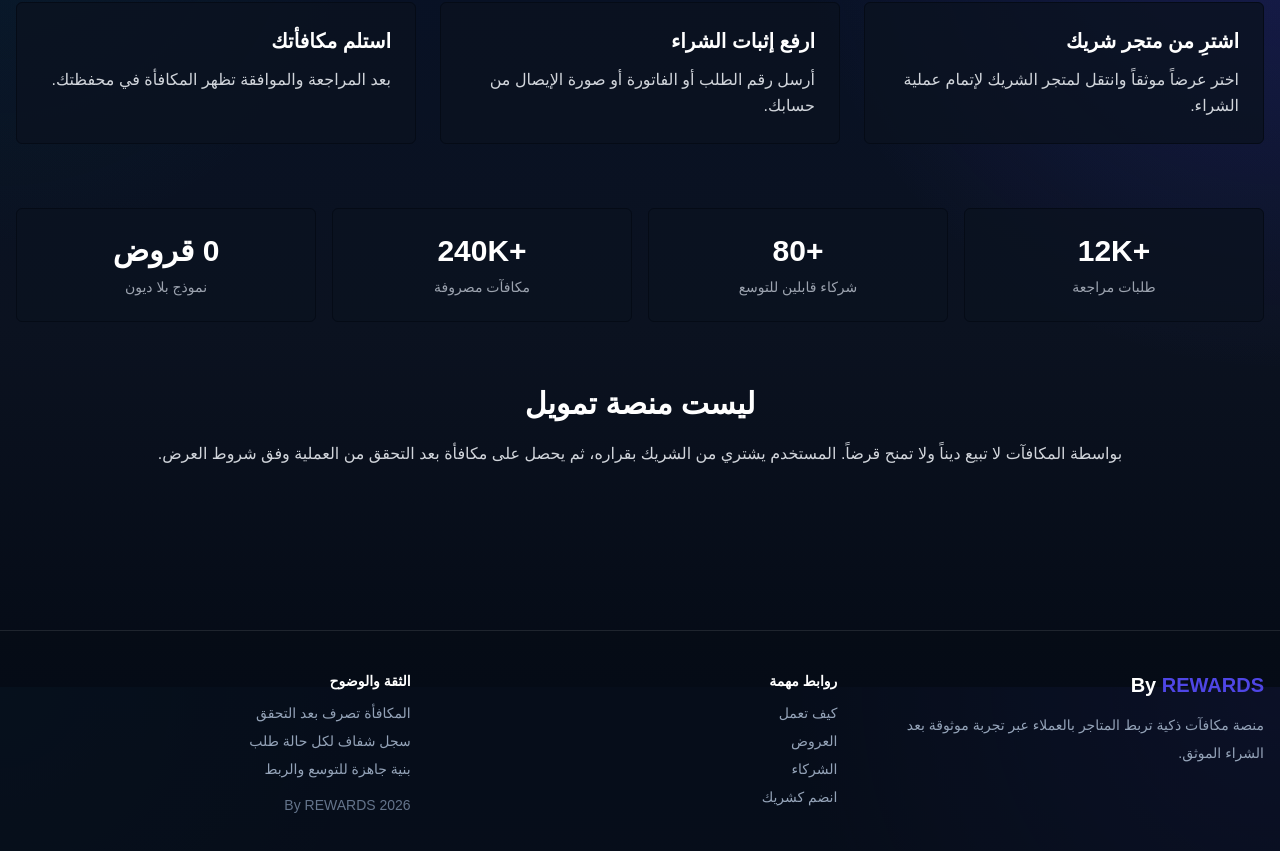
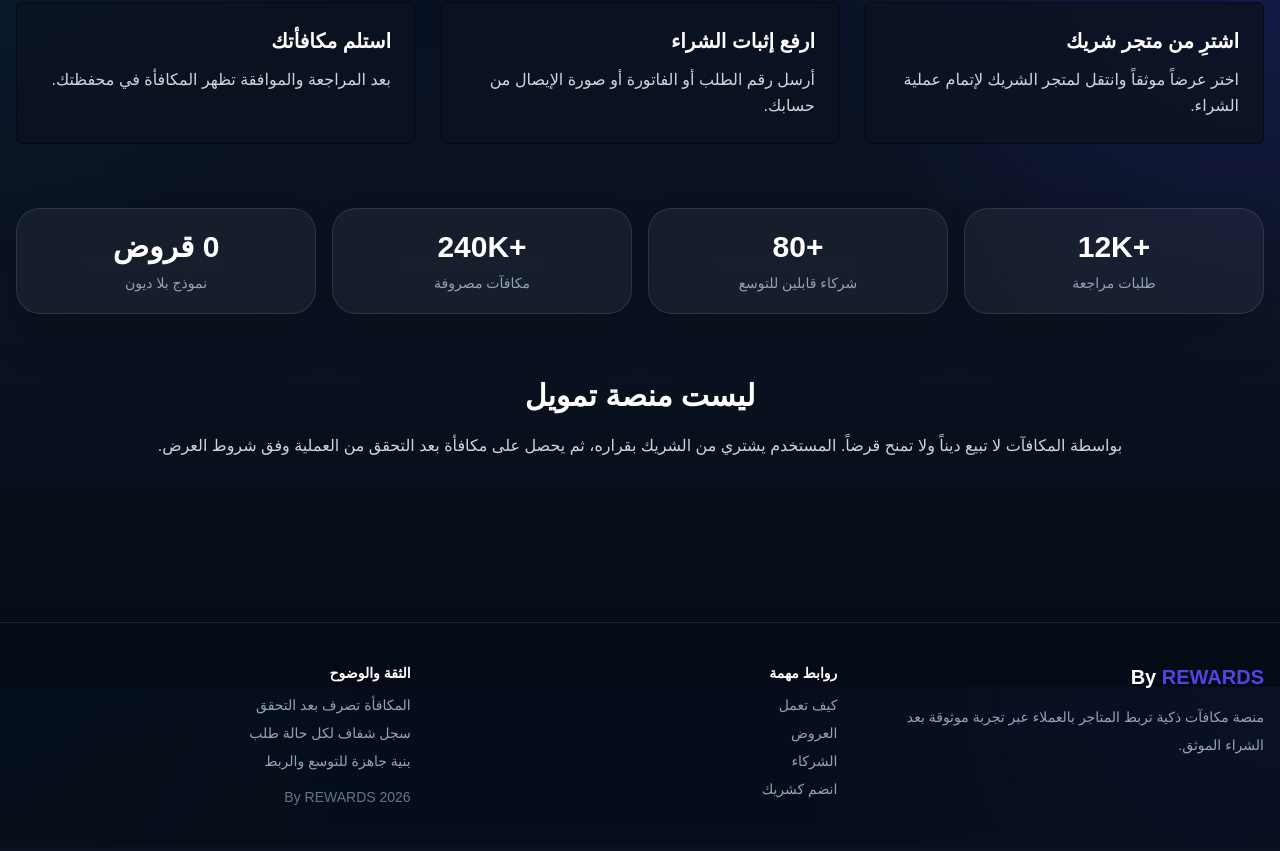
Before and after one commit to vORGvSLOGGER/-by-rewards, a Next.js app: page / in a window 1280 px wide. Shown: the part 913-1764 px from the top of the page. Built offline with nearby package versions, Linux system fonts and the light colour scheme.

Commit message:
Upgrade stats cards

```diff
--- a/src/components/StatsCard.tsx
+++ b/src/components/StatsCard.tsx
@@ -1,13 +1,15 @@
 interface StatsCardProps {
-  label: string;
+  label?: string;
+  title?: string;
   value: string;
 }
 
-export default function StatsCard({ label, value }: StatsCardProps) {
+export default function StatsCard({ label, title, value }: StatsCardProps) {
+  const displayTitle = title || label || '';
   return (
-    <div className="rounded-md bg-primary/80 border border-primary-700 p-6 text-center">
-      <p className="text-3xl font-extrabold text-accent-gold">{value}</p>
-      <p className="text-gray-400 mt-2 text-sm">{label}</p>
+    <div className="glass-card card-hover rounded-3xl p-5 text-center">
+      <div className="text-3xl font-black text-white mb-2">{value}</div>
+      <div className="text-sm text-slate-400">{displayTitle}</div>
     </div>
   );
 }
```
